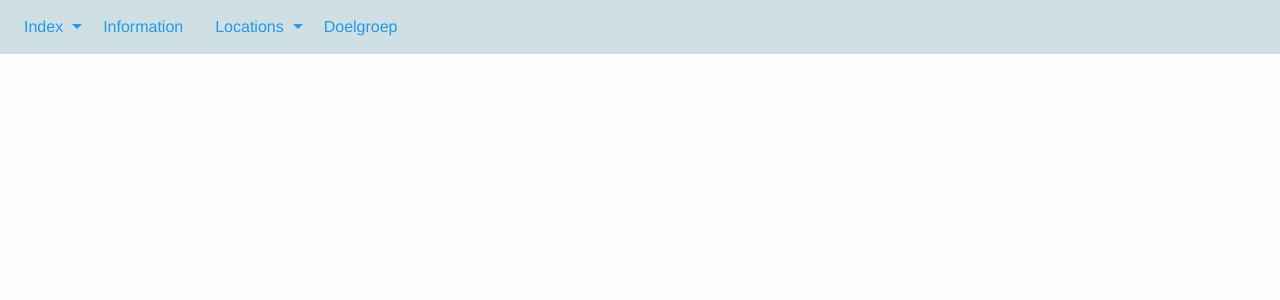
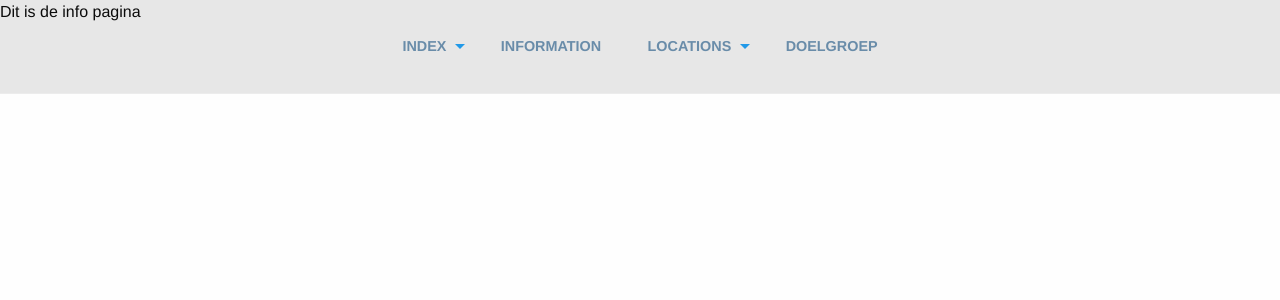
Before and after one commit to nbelzer/check-je-stress, a PHP site: page /info/index.php in a window 1280 px wide. Shown: the top 300 px of the page. Run offline with PHP 8.4, Linux system fonts and the light colour scheme.

Commit message:
New menu, colors need tweaking

```diff
--- a/src/index.php
+++ b/src/index.php
@@ -7,10 +7,10 @@ $page->body = <<<CONTENT
 
 <div class="indexImage" style="background-image: url('resources/img/frontpage.svg');">
   <div class="row">
-    <ul class="title">
+    <!--<ul class="title">
         <li><img src="resources/img/logo_vector_blocky.svg" class="logo"></li>
         <li><h1><div class="logoTitle">Check Je Stress</div></h1></li>
-      </ul>
+      </ul>-->
   </div>
 </div>
 
@@ -40,7 +40,6 @@ $page->body = <<<CONTENT
 
 <div class="row indexElement">
   <a href="resources/img/index.html">Index for images</a>
-
 </div>
 
 CONTENT;
--- a/src/resources/css/stress.css
+++ b/src/resources/css/stress.css
@@ -13,11 +13,101 @@
 }
 
 .top-bar {
-  position: absolute;
+  position: fixed;
+  top: 0px;
   width: 100%;
-  background-color: #cfe0e4;
+  padding: 1.75em 0;
+  background-color: rgba(33, 33, 33, 0.1);
+  border-bottom: 1px solid rgba(255,255,255,0.25);
+
+  -webkit-transition: all 0.3s linear;
+  -moz-transition: all 0.3s linear;
+  transition: all 0.3s linear;
+}
+
+.top-bar.scrolled {
+  background-color: rgba(33, 33, 33, 1.0);
+  padding: 1em 0;
+}
+
+.top-bar .title {
+  display: none;
+}
+
+.top-bar.scrolled .title {
+  margin-top: 0.5em;
+  display: block;
+  float: left;
+  font-size: 0.9em;
+  font-weight: bolder;
+  color: rgba(255,255,255,0.6);
+  padding: 0 1em;
+  border-right: 1px solid rgba(255,255,255,0.25);
+  border-left: 1px solid rgba(255,255,255,0.25);
+}
+
+.top-bar .columns {
+  padding: 0;
+}
+
+/* Make the menu bar scrollable if it's too big for the screen */
+.top-bar ul.menu {
+  overflow: hidden;
+  overflow-x: scroll;
+  white-space: nowrap;
+  -webkit-overflow-scrolling: touch;
+}
+
+/* Hide the scrollbar */
+.top-bar ul.menu::-webkit-scrollbar {
+  display: none;
 }
 
 .top-bar ul {
   background-color: transparent;
+  font-weight: 800;
+  display: table;
+  margin: 0 auto;
 }
+
+.top-bar ul li {
+  display: table-cell;
+}
+
+.top-bar li a {
+  margin-left: .5em;
+  margin-right: .5em;
+  color: rgba(20, 78, 127, 0.6);
+  font-size: 0.9em;
+  /*border-bottom: 3px solid #eee;*/
+}
+
+.top-bar li a.selected, .top-bar li a:not(.selected):hover{
+  color: #144e7f;
+  font-weight: bolder;
+}
+
+.top-bar.scrolled li a.selected {
+  /*background-color: #eee;*/
+  /*border-bottom: 3px solid #2199e8;*/
+  color: #2199e8;
+}
+
+@media (min-width: 0px) and (max-width: 40em) {
+
+  .top-bar.scrolled .title {
+    display: none;
+  }
+
+  .top-bar ul.menu {
+    white-space: normal;
+    display: block;
+    overflow: visible;
+    margin-top: 0.5em;
+  }
+
+  .top-bar ul li {
+    width: 100%;
+    display: block;
+  }
+}
--- a/src/resources/includes/MenuCreator.php
+++ b/src/resources/includes/MenuCreator.php
@@ -16,24 +16,29 @@ class MenuCreator {
     global $path_to_root;
 
     $menu =
-      (new MenuBuilder('Index', $path_to_root))
-        ->appendElement('Hello', $path_to_root . 'howareyou')
+//      (new MenuBuilder('Index', $path_to_root))->build() .
+//      (new MenuBuilder('Information', $path_to_root . 'info/'))->build() .
+//      (new MenuBuilder('Locations', $path_to_root . 'locs/'))->build();
+      (new MenuBuilder('INDEX', $path_to_root))
+        ->appendElement('HELLO', $path_to_root . 'howareyou')
         ->appendElement('HAX', $path_to_root . '360noscope')
         ->build()
-      . (new MenuBuilder('Information', $path_to_root . 'info/'))
+      . (new MenuBuilder('INFORMATION', $path_to_root . 'info/'))
         ->build()
-      . (new MenuBuilder('Locations', $path_to_root . 'locations'))
-        ->appendElement('Amsterdam', $path_to_root . 'locs/adam')
-        ->appendSubmenu((new MenuBuilder('Middelburg', $path_to_root . 'locs/mburg'))
-          ->appendElement('Lange Jan', $path_to_root . 'locs/mburg/langejan')
-          ->appendSubmenu((new MenuBuilder('Nehalennia', $path_to_root . 'locs/mburg/neh'))
-            ->appendElement('Breeweg', $path_to_root . 'locs/mburg/neh/brwg')
-            ->appendElement('Kruisweg', $path_to_root . 'locs/mburg/neh/krswg')
+      . (new MenuBuilder('LOCATIONS', $path_to_root . 'locations'))
+        ->appendElement('AMSTERDAM', $path_to_root . 'locs/adam')
+        ->appendSubmenu((new MenuBuilder('MIDDELBURG', $path_to_root .
+          'locs/mburg'))
+          ->appendElement('LANGE JAN', $path_to_root . 'locs/mburg/langejan')
+          ->appendSubmenu((new MenuBuilder('NEHALENNIA', $path_to_root .
+            'locs/mburg/neh'))
+            ->appendElement('BREEWEG', $path_to_root . 'locs/mburg/neh/brwg')
+            ->appendElement('KRUISWEG', $path_to_root . 'locs/mburg/neh/krswg')
           )
         )
-        ->appendElement('Vlissingen', $path_to_root . 'locs/flushing')
+        ->appendElement('VLISSINGEN', $path_to_root . 'locs/flushing')
         ->build()
-      . (new MenuBuilder('Doelgroep', $path_to_root . 'doelgroep/'))
+      . (new MenuBuilder('DOELGROEP', $path_to_root . 'doelgroep/'))
         ->build();
 
     /*
@@ -50,19 +55,25 @@ class MenuCreator {
    */
   var $beforeMenu = '
 <!--  Menu Bar -->
-  <!-- Toggle for smaller screens -->
-    <div class="title-bar" data-responsive-toggle="top-menu" data-hide-for="medium">
-      <button class="menu-icon" type="button" data-toggle></button>
-      <div class="title-bar-title">Menu</div>
+  <div class="top-bar">
+    <div class="top-bar-title">
+      <span data-responsive-toggle="reponsive-menu" data-hide-for="medium"
+      style="padding: 1em">
+        <span class="menu-icon" data-toggle>
+        </span>
+        <strong style="color: white; margin-left: 1em;">CJS.NL</strong>
+      </span>
     </div>
-  <!-- Actual Menu -->
-    <div class="top-bar stress" id="top-menu">
-      <div class="top-bar-left">
-        <ul class="dropdown menu" data-dropdown-menu>';
-  var $afterMenu = '
+    <div class="row">
+      <div class="medium-10 medium-centered columns">
+        <div class="title" data-hide-for="small">CJS.NL</div>
+        <ul class="menu dropdown" data-dropdown-menu>';
+
+var $afterMenu = '
         </ul>
       </div>
     </div>
+  </div>
 <!-- End Menu Bar -->
   ';
 }
--- a/src/resources/includes/generic.php
+++ b/src/resources/includes/generic.php
@@ -42,5 +42,33 @@ if (!isset($includeMenu)) {
     <script src="<?php echo $path_to_root; ?>resources/js/vendor/jquery.min.js"></script>
     <script src="<?php echo $path_to_root; ?>resources/js/foundation.min.js"></script>
     <script>$(document).foundation();</script>
+    <script>
+      $(function() {
+        var $elems = $('.top-bar');
+        var winheight = $(window).height();
+        var fullheight = $(document).height();
+
+        $(window).scroll(function () {
+          animate_elems();
+        });
+
+        function animate_elems() {
+          wintop = $(window).scrollTop(); // calculate distance from top of window
+
+          // loop through each item to check when it animates
+          $elems.each(function () {
+            $elm = $(this);
+
+            topcoords = $elm.offset().top; // element's distance from top of page in pixels
+
+            if (wintop > 5) {
+              $elm.addClass('scrolled');
+            } else if (wintop <= 5) {
+              $elm.removeClass('scrolled');
+            }
+          });
+        }
+      });
+    </script>
   </body>
 </html>
```
